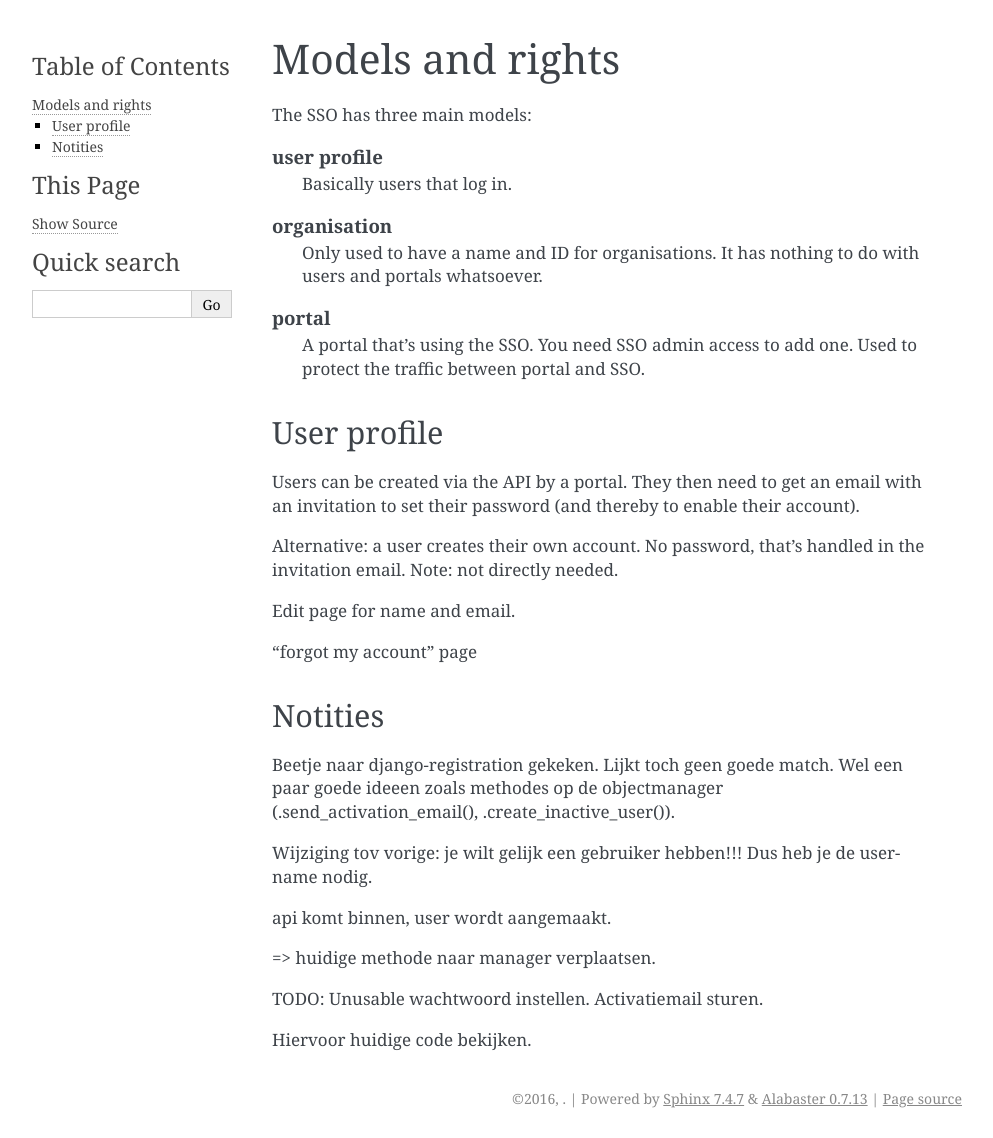
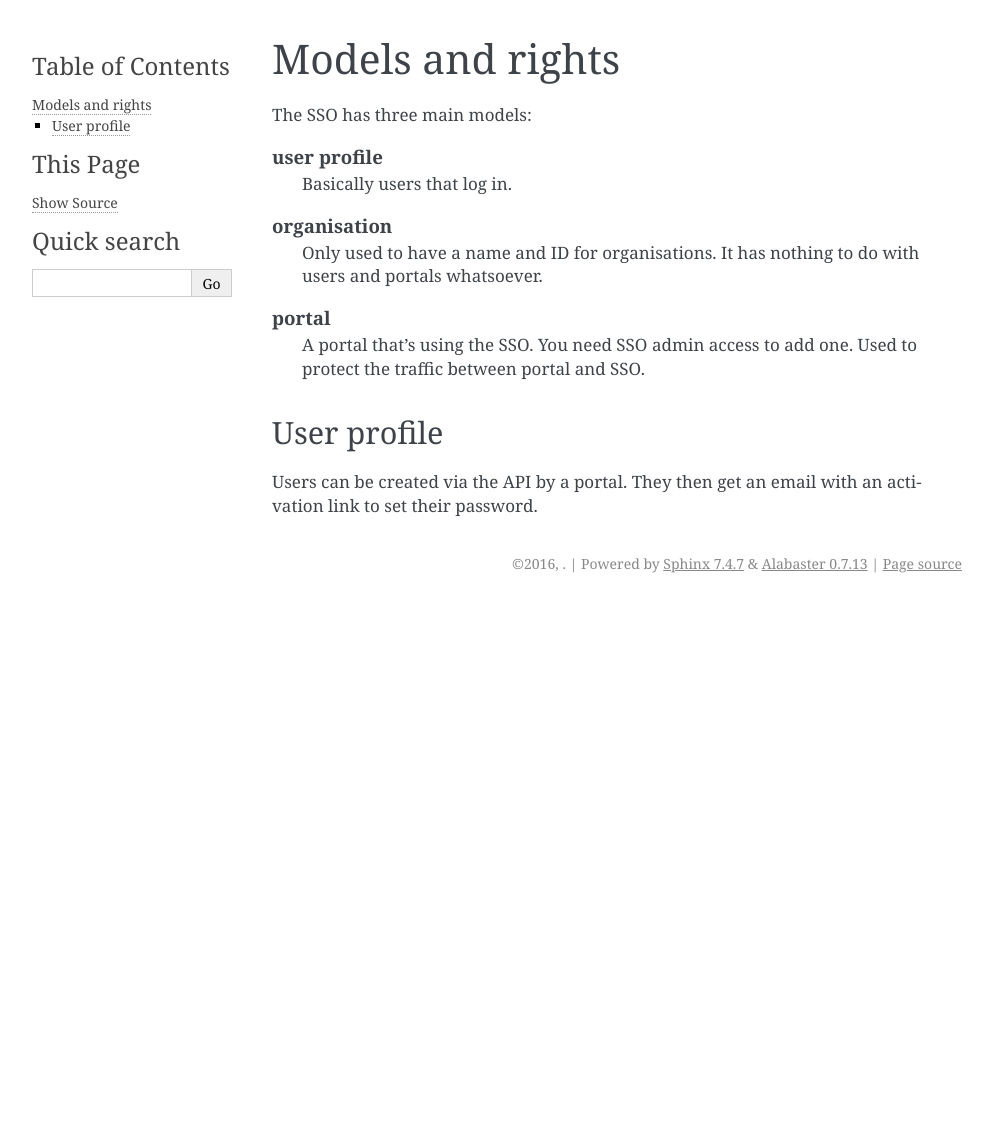
Before and after one commit to lizardsystem/lizard-auth-server, a Sphinx documentation site: the page built from doc/source/explanation_models_rights.rst, in a window 1280 px wide. Shown: the whole page, without its empty margins (148-1141 px from the left). Built offline with Sphinx 7.4.7, drawn with Linux system fonts in a browser that asks for light colours; the version number is read from the project's files by our own code; after the commit the page ends 900 px from its top, so only the background shows below that.

Commit message:
Started updating documentation

```diff
--- a/doc/source/explanation_api.rst
+++ b/doc/source/explanation_api.rst
@@ -30,7 +30,8 @@ See :class:`lizard_auth_server.views_api_v2.CheckCredentialsView`
 
 Use it to add a new user on a local site and on the SSO. It looks up users by
 email and returns the first one found. If not found, it creates a user (in the
-SSO).
+SSO). The user has no password and is inactive: they get an activation email
+where they can set their password themselves.
 
 The call returns the same dict as the api method above.
 
--- a/doc/source/explanation_models_rights.rst
+++ b/doc/source/explanation_models_rights.rst
@@ -20,33 +20,5 @@ The SSO has three main models:
 User profile
 ------------
 
-Users can be created via the API by a portal. They then need to get an email
-with an invitation to set their password (and thereby to enable their
-account).
-
-Alternative: a user creates their own account. No password, that's handled in
-the invitation email. Note: not directly needed.
-
-Edit page for name and email.
-
-"forgot my account" page
-
-
-Notities
---------
-
-Beetje naar django-registration gekeken. Lijkt toch geen goede match. Wel een
-paar goede ideeen zoals methodes op de objectmanager
-(.send_activation_email(), .create_inactive_user()).
-
-Wijziging tov vorige: je wilt gelijk een gebruiker hebben!!! Dus heb je de
-username nodig.
-
-
-api komt binnen, user wordt aangemaakt.
-
-=> huidige methode naar manager verplaatsen.
-
-TODO: Unusable wachtwoord instellen. Activatiemail sturen.
-
-Hiervoor huidige code bekijken.
+Users can be created via the API by a portal. They then get an email
+with an activation link to set their password.
--- a/doc/source/reference_views.rst
+++ b/doc/source/reference_views.rst
@@ -9,3 +9,9 @@ Views reference
 
 .. autoclass:: lizard_auth_server.views_api_v2.LogoutRedirectBackView
    :members:
+
+.. autoclass:: lizard_auth_server.views_api_v2.ActivateAndSetPasswordView
+   :members:
+
+.. autoclass:: lizard_auth_server.views_api_v2.ActivatedGoToPortalView
+   :members:
```
Also changed, not shown: doc/source/explanation_views.rst (+21 -0 lines), 1 other file.
